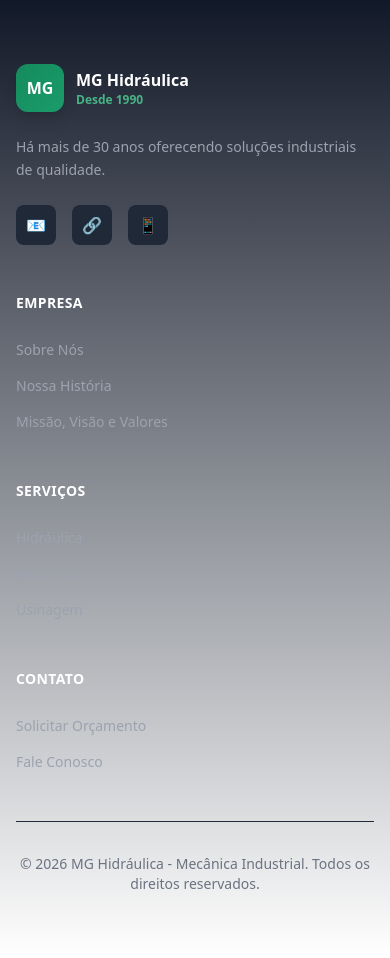
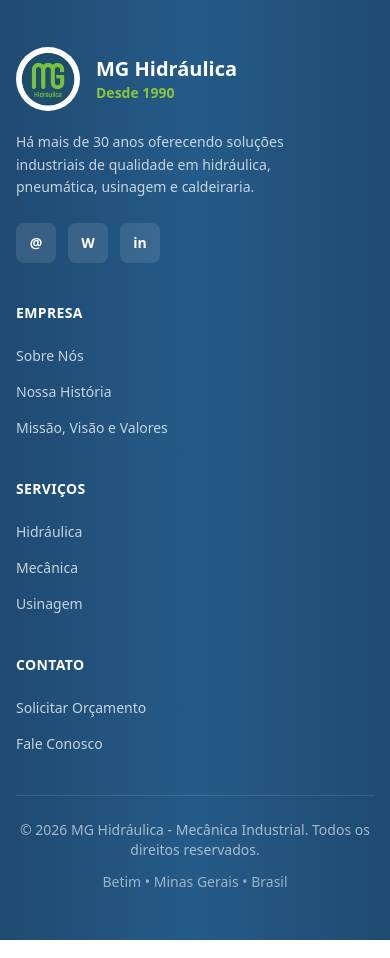
Before and after one commit to gabrielnakhata/mgHidraulica, a Next.js app: page /empresa in a window 390 px wide. Shown: the part 4120-5078 px from the top of the page. Built offline with nearby package versions, Linux system fonts and the light colour scheme.

Commit message:
add session aboutt me

```diff
--- a/components/layout/Footer.tsx
+++ b/components/layout/Footer.tsx
@@ -1,6 +1,7 @@
 "use client";
 
 import Link from "next/link";
+import Image from "next/image";
 import Container from "@/components/ui/Container";
 
 export default function Footer() {
@@ -33,52 +34,79 @@ export default function Footer() {
   ];
 
   return (
-    <footer className="bg-gradient-to-b from-dark-900 to-dark-950 text-white mt-20 border-t border-dark-800">
-      <Container className="py-16 md:py-20">
-        <div className="grid grid-cols-1 md:grid-cols-2 lg:grid-cols-4 gap-12 mb-12">
-          {/* Brand */}
+    <footer className="mt-20 bg-gradient-to-r from-[#1F4A72] via-[#255B88] to-[#1F4A72] text-white">
+      <Container className="py-12">
+        <div className="grid grid-cols-1 gap-10 md:grid-cols-2 lg:grid-cols-4">
+          {/* Marca */}
           <div>
-            <div className="flex items-center mb-6">
-              <div className="w-12 h-12 bg-gradient-to-br from-primary-600 to-primary-500 rounded-xl flex items-center justify-center font-bold shadow-lg">
-                MG
+            <div className="mb-5 flex items-center">
+              <Image
+                src="/img/logo.png"
+                alt="MG Hidráulica"
+                width={72}
+                height={72}
+                className="h-16 w-16 rounded-full bg-white object-contain p-1"
+              />
+
+              <div className="ml-4">
+                <div className="text-xl font-bold text-white">
+                  MG Hidráulica
                 </div>
-              <div className="ml-3">
-                <div className="font-bold text-white">MG Hidráulica</div>
-                <div className="text-xs text-primary-400 font-semibold">
+                <div className="text-sm font-semibold text-[#8BC53F]">
                   Desde 1990
                 </div>
               </div>
             </div>
-            <p className="text-dark-400 text-sm leading-relaxed">
-              Há mais de 30 anos oferecendo soluções industriais de qualidade.
+
+            <p className="max-w-xs text-sm leading-relaxed text-white/75">
+              Há mais de 30 anos oferecendo soluções industriais de qualidade em
+              hidráulica, pneumática, usinagem e caldeiraria.
             </p>
 
-            {/* Social Links */}
-            <div className="flex gap-4 mt-6">
-              {["📧", "🔗", "📱"].map((icon) => (
+            <div className="mt-6 flex gap-3">
               <a
-                  key={icon}
-                  href="#"
-                  className="w-10 h-10 rounded-lg bg-dark-800 hover:bg-primary-600 flex items-center justify-center transition-colors"
+                href="mailto:contato@mghidraulica.com.br"
+                className="flex h-10 w-10 items-center justify-center rounded-lg bg-white/10 text-sm font-bold text-white transition hover:bg-[#8BC53F] hover:text-[#1F4A72]"
+                aria-label="Email"
               >
-                  {icon}
+                @
               </a>
-              ))}
+
+              <a
+                href="https://wa.me/5531000000000"
+                target="_blank"
+                rel="noopener noreferrer"
+                className="flex h-10 w-10 items-center justify-center rounded-lg bg-white/10 text-sm font-bold text-white transition hover:bg-[#8BC53F] hover:text-[#1F4A72]"
+                aria-label="WhatsApp"
+              >
+                W
+              </a>
+
+              <a
+                href="https://www.linkedin.com"
+                target="_blank"
+                rel="noopener noreferrer"
+                className="flex h-10 w-10 items-center justify-center rounded-lg bg-white/10 text-sm font-bold text-white transition hover:bg-[#8BC53F] hover:text-[#1F4A72]"
+                aria-label="LinkedIn"
+              >
+                in
+              </a>
             </div>
           </div>
 
-          {/* Footer Links */}
+          {/* Links */}
           {footerSections.map((section) => (
             <div key={section.title}>
-              <h4 className="font-bold mb-6 text-white text-sm uppercase tracking-wide">
+              <h4 className="mb-5 text-sm font-bold uppercase tracking-wide text-white">
                 {section.title}
               </h4>
+
               <ul className="space-y-3">
                 {section.links.map((link) => (
                   <li key={link.name}>
                     <Link
                       href={link.href}
-                      className="text-dark-400 hover:text-primary-400 transition-colors text-sm font-medium"
+                      className="text-sm font-medium text-white/75 transition-colors hover:text-[#8BC53F]"
                     >
                       {link.name}
                     </Link>
@@ -89,12 +117,17 @@ export default function Footer() {
           ))}
         </div>
 
-        {/* Divider */}
-        <div className="border-t border-dark-800 pt-8">
-          <p className="text-dark-500 text-sm text-center">
+        <div className="mt-10 border-t border-white/10 pt-6">
+          <div className="flex flex-col items-center justify-between gap-3 text-center md:flex-row md:text-left">
+            <p className="text-sm text-white/60">
               © {currentYear} MG Hidráulica - Mecânica Industrial. Todos os
               direitos reservados.
             </p>
+
+            <p className="text-sm text-white/55">
+              Betim • Minas Gerais • Brasil
+            </p>
+          </div>
         </div>
       </Container>
     </footer>
--- a/components/sections/AboutSection.tsx
+++ b/components/sections/AboutSection.tsx
@@ -2,91 +2,141 @@
 
 import Container from "@/components/ui/Container";
 import SectionTitle from "@/components/ui/SectionTitle";
-import IconBox from "@/components/ui/IconBox";
 import AnimatedSection from "@/components/ui/AnimatedSection";
 
 export default function AboutSection() {
   const benefits = [
     {
-      icon: "⚡",
+      icon: "M10 20v-6h4v6h5v-8h3L12 3 2 12h3v8z",
       title: "Minimizar Impactos",
       description: "Soluções que reduzem interrupções nos processos produtivos",
     },
     {
-      icon: "💰",
+      icon: "M3 17h3v-7H3v7zm5 0h3V7H8v10zm5 0h3v-4h-3v4zm5 0h3V4h-3v13z",
       title: "Reduzir Custos",
       description:
         "Manutenção e reposição de componentes com preços compatíveis",
     },
     {
-      icon: "⏱️",
+      icon: "M12 2C6.48 2 2 6.48 2 12s4.48 10 10 10 10-4.48 10-10S17.52 2 12 2zm-2 15-5-5 1.41-1.41L10 14.17l7.59-7.59L19 8l-9 9z",
       title: "Prazos Compatíveis",
       description: "Entregas dentro dos prazos necessários para suas operações",
     },
     {
-      icon: "✅",
+      icon: "M12 2 4 5v6c0 5.55 3.84 10.74 8 12 4.16-1.26 8-6.45 8-12V5l-8-3zm-1 14-4-4 1.41-1.41L11 13.17l5.59-5.59L18 9l-7 7z",
       title: "Confiabilidade",
       description: "Eficiência e satisfação garantidas em cada solução",
     },
   ];
 
   return (
-    <section className="section-padding bg-white">
+    <section className="section-padding bg-[#F7FAF9]">
       <Container>
         <SectionTitle
           title="Quem Somos"
           subtitle="Mais de 30 anos de excelência em soluções industriais"
         />
 
-        {/* Conteúdo com Imagem */}
-        <div className="grid grid-cols-1 lg:grid-cols-2 gap-12 items-center mb-16">
+        <div className="grid grid-cols-1 lg:grid-cols-2 gap-10 lg:gap-12 items-center mb-14">
           <AnimatedSection>
-            <div className="relative h-96 rounded-xl overflow-hidden shadow-xl">
+            <div className="relative h-[340px] md:h-[420px] overflow-hidden rounded-2xl shadow-xl border border-[#DDE7E3] bg-[#1F4A72]">
               <img
-                src="https://images.unsplash.com/photo-1504384308090-c894fdcc538d?w=800&q=80"
+                src="/img/bg-1.jpg"
                 alt="Soluções Industriais MG Hidráulica"
-                className="w-full h-full object-cover hover:scale-105 transition-transform duration-500"
+                className="w-full h-full object-cover opacity-90"
               />
-              <div className="absolute inset-0 bg-gradient-to-t from-dark-900/40 to-transparent"></div>
+
+              <div className="absolute inset-0 bg-gradient-to-r from-[#1F4A72]/70 via-[#1F4A72]/25 to-transparent" />
+
+              <div className="absolute left-6 bottom-6">
+                <div className="relative overflow-hidden rounded-2xl bg-white/95 px-6 py-5 shadow-2xl border border-white/70">
+                  <div className="absolute left-0 top-0 h-full w-1.5 bg-[#8BC53F]" />
+
+                  <div className="flex items-end gap-2">
+                    <span className="text-4xl md:text-6xl font-extrabold leading-none text-[#1F4A72]">
+                      30
+                    </span>
+                    <span className="mb-1 text-5xl font-extrabold text-[#8BC53F]">
+                      +
+                    </span>
+                  </div>
+
+                  <div className="text-4xl md:text-3xl font-bold leading-none text-[#243447]">
+                    anos de
+                  </div>
+                  <div className="mt-2 md:text-1xl font-bold uppercase tracking-wide text-[#243447]">
+                    experiência
+                  </div>
+                </div>
+              </div>
             </div>
           </AnimatedSection>
 
           <AnimatedSection className="delay-200">
-            <p className="text-lg text-dark-700 leading-relaxed mb-6">
-              A MG HIDRÁULICA – MECÂNICA INDUSTRIAL é uma empresa fornecedora de
-              soluções técnicas em mecânica industrial, que disponibiliza serviços
-              e produtos diversificados que alcançam áreas distintas da atividade
-              industrial e diversos setores da economia.
-            </p>
-            <p className="text-lg text-dark-700 leading-relaxed mb-8">
-              Combinamos tradição com inovação, oferecendo soluções completas que
-              aumentam a eficiência operacional de nossos clientes.
-            </p>
-            <div className="space-y-4">
+            <div className="rounded-2xl bg-white border border-[#DDE7E3] shadow-sm p-6 md:p-8">
+              <div className="border-l-4 border-[#8BC53F] pl-5">
+                <p className="text-base md:text-lg text-[#243447] leading-8 mb-5">
+                  A MG HIDRÁULICA - MECÂNICA INDUSTRIAL é uma empresa
+                  fornecedora de soluções técnicas em mecânica industrial, que
+                  disponibiliza serviços e produtos diversificados que alcançam
+                  áreas distintas da atividade industrial e diversos setores da
+                  economia.
+                </p>
+
+                <p className="text-base md:text-lg text-[#243447] leading-8">
+                  Combinamos tradição com inovação, oferecendo soluções
+                  completas que aumentam a eficiência operacional de nossos
+                  clientes.
+                </p>
+              </div>
+            </div>
+
+            <div className="grid grid-cols-1 sm:grid-cols-2 gap-3 mt-5">
               {[
                 "Mais de 30 anos de experiência",
                 "Equipe especializada e qualificada",
                 "Produtos de alta qualidade",
                 "Suporte técnico contínuo",
               ].map((item) => (
-                <div key={item} className="flex items-center gap-3 text-dark-700">
-                  <span className="text-primary-600 font-bold text-lg">✓</span>
-                  <span className="font-medium">{item}</span>
+                <div
+                  key={item}
+                  className="flex items-center gap-3 rounded-xl bg-white border border-[#DDE7E3] px-4 py-3 shadow-sm"
+                >
+                  <span className="flex h-8 w-8 shrink-0 items-center justify-center rounded-full bg-[#1F4A72] text-[#8BC53F] font-bold">
+                    ✓
+                  </span>
+                  <span className="text-sm font-semibold text-[#243447]">
+                    {item}
+                  </span>
                 </div>
               ))}
             </div>
           </AnimatedSection>
         </div>
 
-        {/* Benefícios em Grid */}
-        <div className="grid grid-cols-1 md:grid-cols-2 lg:grid-cols-4 gap-6">
+        <div className="grid grid-cols-1 md:grid-cols-2 lg:grid-cols-4 gap-5">
           {benefits.map((benefit, index) => (
             <AnimatedSection key={benefit.title} delay={index * 0.1}>
-              <IconBox
-                icon={benefit.icon}
-                title={benefit.title}
-                description={benefit.description}
-              />
+              <div className="h-full rounded-2xl bg-[#B9BDB3] border border-[#DDE7E3] p-6 shadow-sm transition-all duration-300 hover:-translate-y-1 hover:shadow-xl">
+                <div className="mb-5 flex h-14 w-14 items-center justify-center rounded-xl bg-[#1F4A72]">
+                  <svg
+                    viewBox="0 0 24 24"
+                    className="h-7 w-7 fill-[#8BC53F]"
+                    aria-hidden="true"
+                  >
+                    <path d={benefit.icon} />
+                  </svg>
+                </div>
+
+                <h3 className="text-xl font-bold text-[#0F172A] mb-3">
+                  {benefit.title}
+                </h3>
+                <br></br>
+                <div className="w-45 h-px bg-[#0F172A] mb-6"></div>
+                <p className="text-md font-medium leading-6 text-[#0F172A]">
+                  {benefit.description}
+                </p>
+              </div>
             </AnimatedSection>
           ))}
         </div>
```
Also changed, not shown: components/ui/SectionTitle.tsx (+4 -3 lines), public/img/bg-1.jpg (added). Lines whose indentation alone changed are shown as unchanged.
